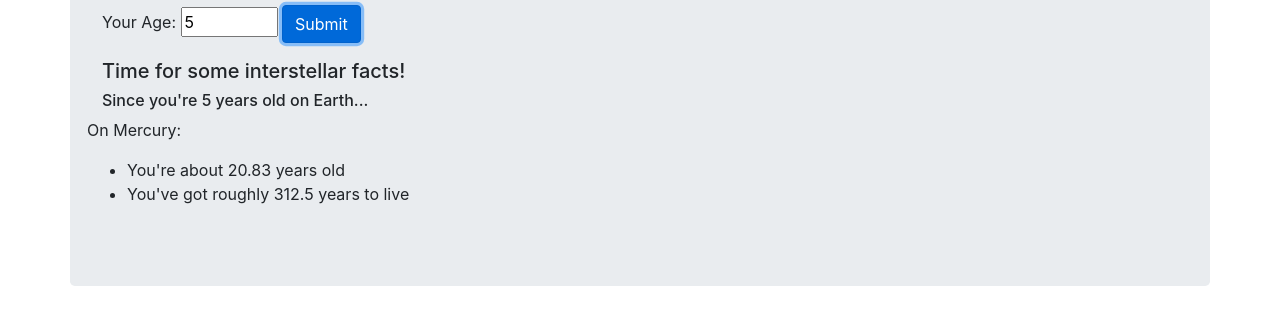
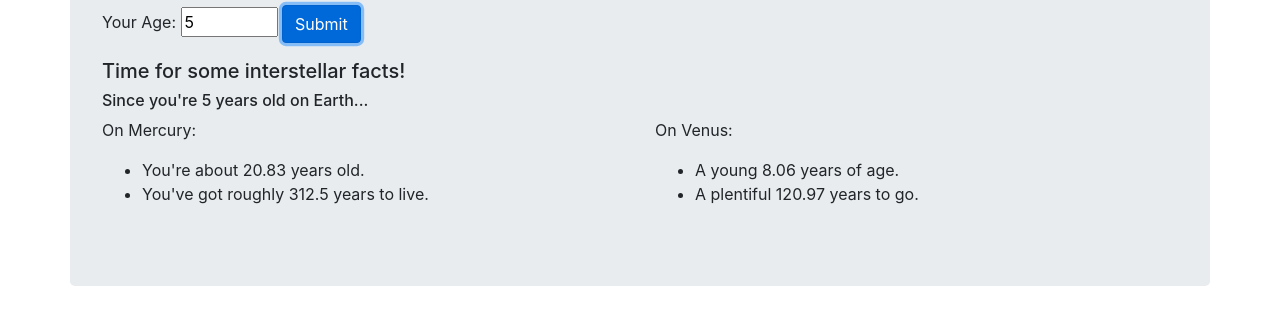
Before and after one commit to beads89/galactic-project, a website built with webpack: page src/index.html in a window 1280 px wide. Both pictures are taken after typing "5" into the empty fields and a click on the button "Submit". Shown: the part 157-482 px from the top of the page. Built offline with nearby package versions, Linux system fonts and the light colour scheme.

Commit message:
add code to show stats about venus

```diff
--- a/src/index.html
+++ b/src/index.html
@@ -18,12 +18,20 @@
       <h5>Time for some interstellar facts!</h5>
       <h6>Since you're <span id="earthAge"></span> years old on Earth...</h6>
       <div class="row">
-        <div class="column">
+        <div class="col-6">
           <p>On Mercury:</p>
           <ul>
-            <li>You're about <span id="mercAge"></span> years old</li>
-            <li class="underLife">You've got roughly <span id="mercLeft"></span> years to live</li>
+            <li>You're about <span id="mercAge"></span> years old.</li>
+            <li class="underLife">You've got roughly <span id="mercLeft"></span> years to live.</li>
             <li class="overLife">You're a whopping <span id="mercOver"></span> years over life expectancy!!</li>
+          </ul>
+        </div>
+        <div class="col-6">
+          <p>On Venus:</p>
+          <ul>
+            <li>A young <span id="venusAge"></span> years of age.</li>
+            <li class="underLife">A plentiful <span id="venusLeft"></span> years to go.</li>
+            <li class="overLife">You've aged like fine wine! <span id="venusOver"></span> years over what we expected.</li>
           </ul>
         </div>
       </div>
--- a/src/main.js
+++ b/src/main.js
@@ -25,5 +25,8 @@ $(document).ready(function() {
     $("#mercAge").text(age.mercuryAge);
     $("#mercLeft").text(age.mercuryLeft);
     $("#mercOver").text(age.mercuryOver);
-  })
-})
+    $("#venusAge").text(age.venusAge);
+    $("#venusLeft").text(age.venusLeft);
+    $("#venusOver").text(age.venusOver);
+  });
+});
```
